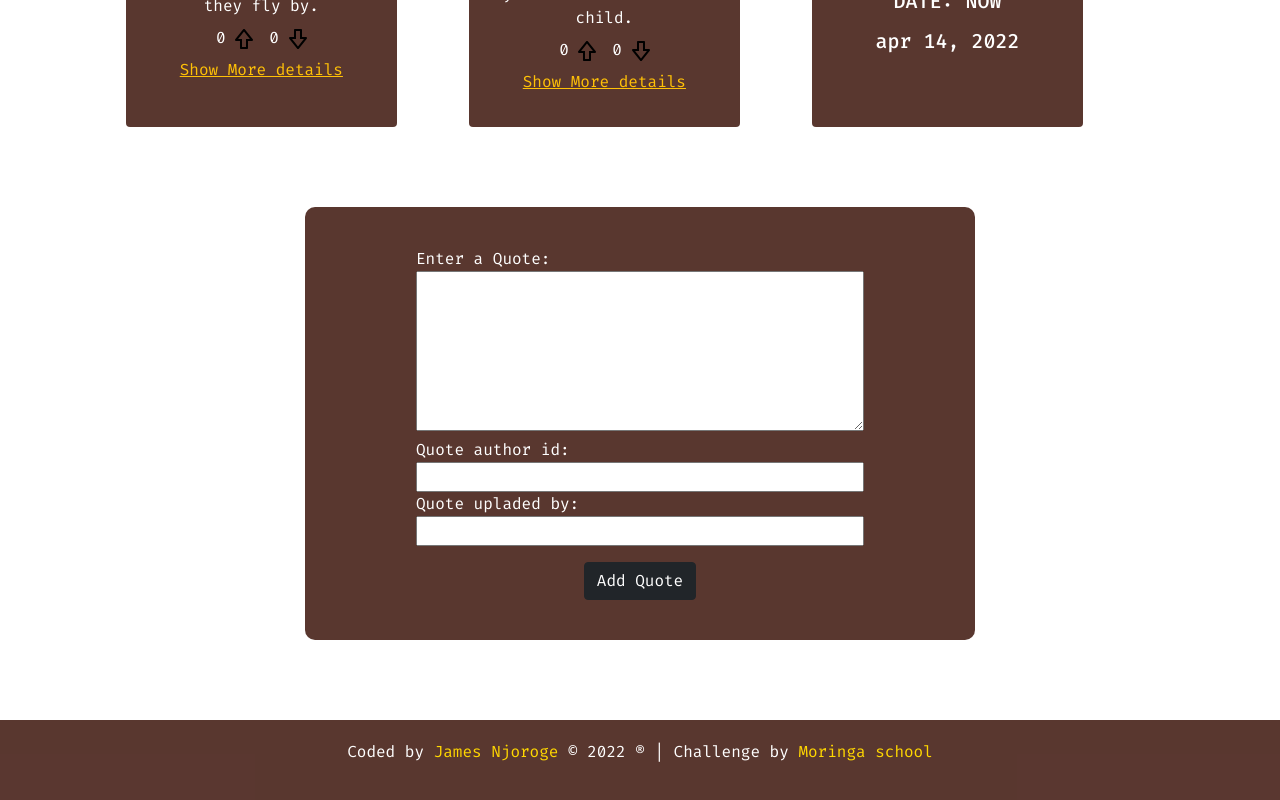
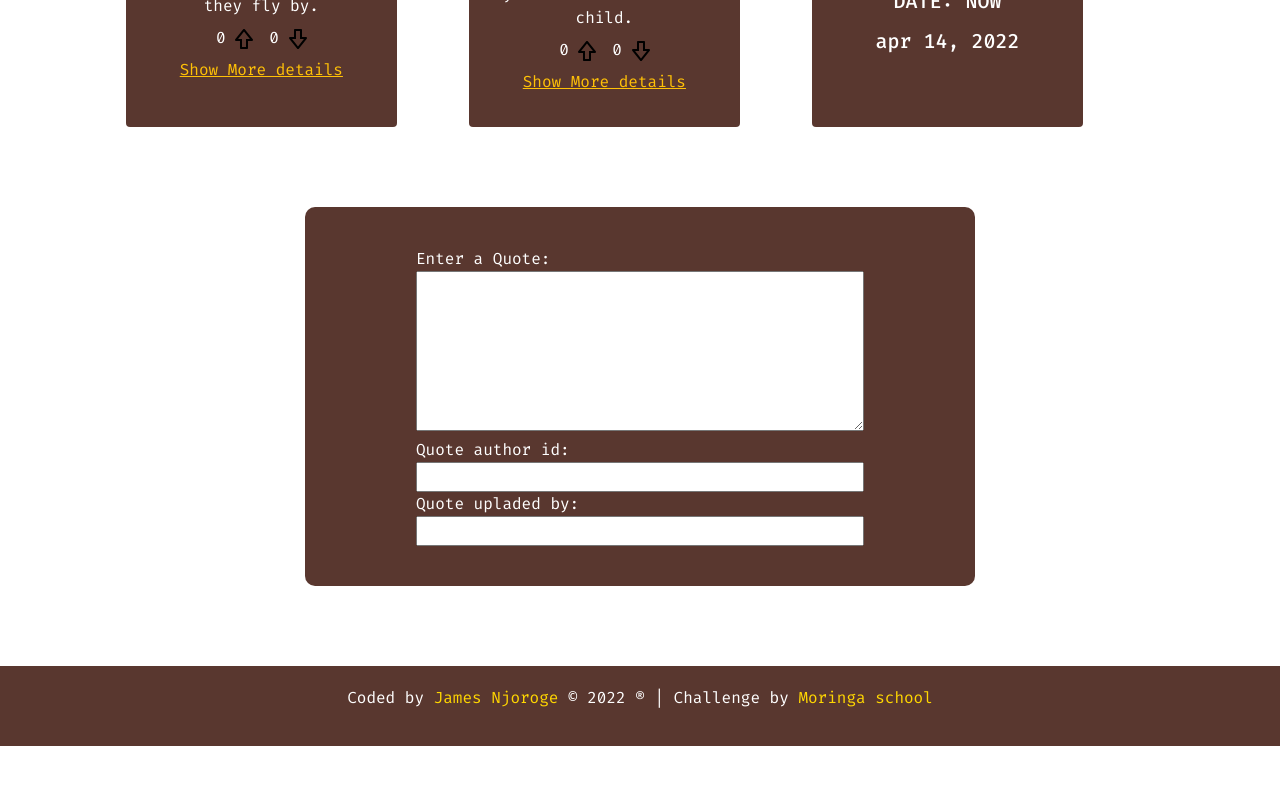
Before and after one commit to devjamesnjoroge/quotes-book, an Angular app: page / in a window 1280 px wide. Shown: the part 517-1317 px from the top of the page. After the commit the page ends 1263 px from the top, so only its background shows below. Built offline with nearby package versions, Linux system fonts and the light colour scheme.

Commit message:
ft: it will add form validation

```diff
--- a/src/app/app.module.ts
+++ b/src/app/app.module.ts
@@ -1,5 +1,6 @@
 import { NgModule } from '@angular/core';
 import { BrowserModule } from '@angular/platform-browser';
+import { FormsModule } from '@angular/forms';
 
 import { AppRoutingModule } from './app-routing.module';
 import { AppComponent } from './app.component';
@@ -16,7 +17,8 @@ import { QuoteFormComponent } from './quote-form/quote-form.component';
   ],
   imports: [
     BrowserModule,
-    AppRoutingModule
+    AppRoutingModule,
+    FormsModule
   ],
   providers: [],
   bootstrap: [AppComponent]
--- a/src/app/quote-form/quote-form.component.html
+++ b/src/app/quote-form/quote-form.component.html
@@ -2,19 +2,24 @@
     <div class="form-group ">
         <label for="quote ">Enter a Quote:</label>
         <br>
-        <textarea #quote name="quote " id="quote " cols="30 " rows="10 " required></textarea>
+        <textarea #quote="ngModel" ngModel name="quote " id="quote " cols="30 " rows="10 " required></textarea>
+        <div *ngIf="quote.touched && quote.invalid" class="alert alert-danger">Quote is a required field</div>
     </div>
     <div class="form-group ">
         <label for="author ">Quote author id:</label>
         <br>
-        <input #author type="text " name="author " id="author " required>
+        <input #author="ngModel" ngModel type="text " name="author " id="author " required>
+        <div *ngIf="author.touched && author.invalid" class="alert alert-danger mt-1">Quote is a required field</div>
     </div>
     <div class="form-group ">
         <label for="publisher ">Quote upladed by:</label>
         <br>
-        <input #publisher type="text " name="publisher " id="publisher " required>
+        <input #publisher="ngModel" ngModel type="text " name="publisher " id="publisher " required>
+        <div *ngIf="publisher.touched && publisher.invalid" class="alert alert-danger mt-1">Quote is a required field</div>
     </div>
 
-    <button class="mt-3 btn btn-dark " type=" button " (click)="newEventQuote(quote.value, author.value, publisher.value) ">Add Quote</button>
+    <button class="mt-3 btn btn-dark " type=" button " *ngIf="quote.valid && author.valid && publisher.valid" (click)="newEventQuote(quote.value, author.value, publisher.value) ">
+     Add Quote
+    </button>
 
 </form>
```
